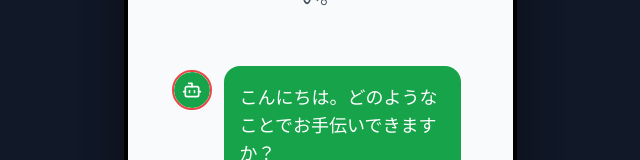
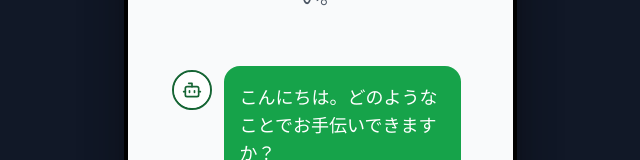
Before and after one commit to LLINLU/oyakudachi-pill-pal, a React (Vite) app: page / in a window 1280 px wide. Both pictures are taken after a click on the button "音声相談". Shown: the part 270-430 px from the top of the page, without its empty margins (320-960 px from the left). Built offline with nearby package versions, Linux system fonts and the light colour scheme.

Commit message:
Fix: Update avatar appearance
Change the avatar's background to white, border color to white, and icon color to #166534.

```diff
--- a/src/components/ConversationHistory.tsx
+++ b/src/components/ConversationHistory.tsx
@@ -32,9 +32,9 @@ export const ConversationHistory: React.FC<ConversationHistoryProps> = ({
               className={`flex ${message.role === 'user' ? 'justify-end' : 'justify-start'}`}
             >
               {message.role === 'assistant' && (
-                <Avatar className="h-10 w-10 mr-3 mt-1 flex-shrink-0 border-2 border-red-500">
-                  <AvatarFallback className="bg-green-600 text-white">
-                    <Bot className="h-5 w-5" />
+                <Avatar className="h-10 w-10 mr-3 mt-1 flex-shrink-0 border-2" style={{ borderColor: '#166534' }}>
+                  <AvatarFallback className="bg-white">
+                    <Bot className="h-5 w-5" style={{ color: '#166534' }} />
                   </AvatarFallback>
                 </Avatar>
               )}
@@ -61,9 +61,9 @@ export const ConversationHistory: React.FC<ConversationHistoryProps> = ({
 
         {isSpeaking && (
           <div className="flex justify-start">
-            <Avatar className="h-10 w-10 mr-3 mt-1 flex-shrink-0 border-2 border-red-500">
-              <AvatarFallback className="bg-green-600 text-white">
-                <Bot className="h-5 w-5" />
+            <Avatar className="h-10 w-10 mr-3 mt-1 flex-shrink-0 border-2" style={{ borderColor: '#166534' }}>
+              <AvatarFallback className="bg-white">
+                <Bot className="h-5 w-5" style={{ color: '#166534' }} />
               </AvatarFallback>
             </Avatar>
             <div className="bg-green-500 text-white p-4 rounded-2xl animate-pulse">
```
